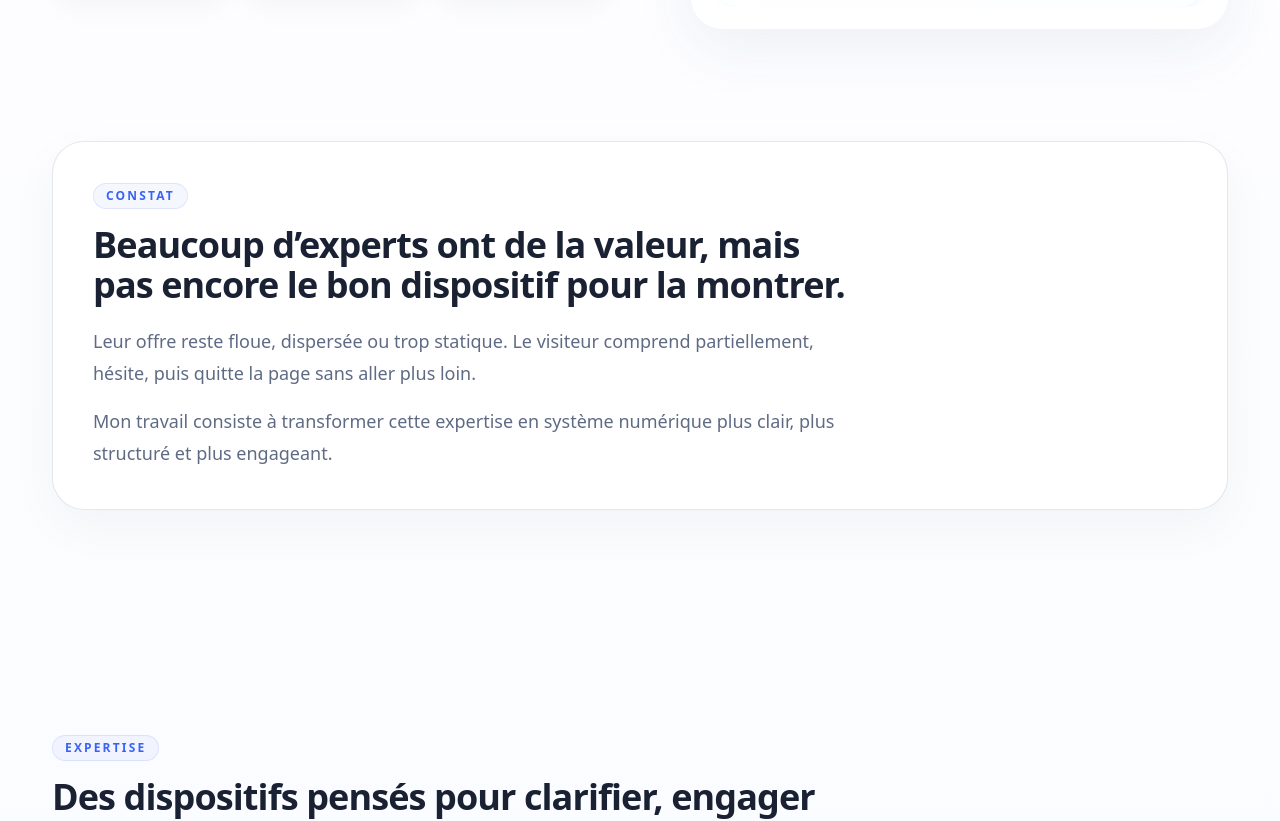
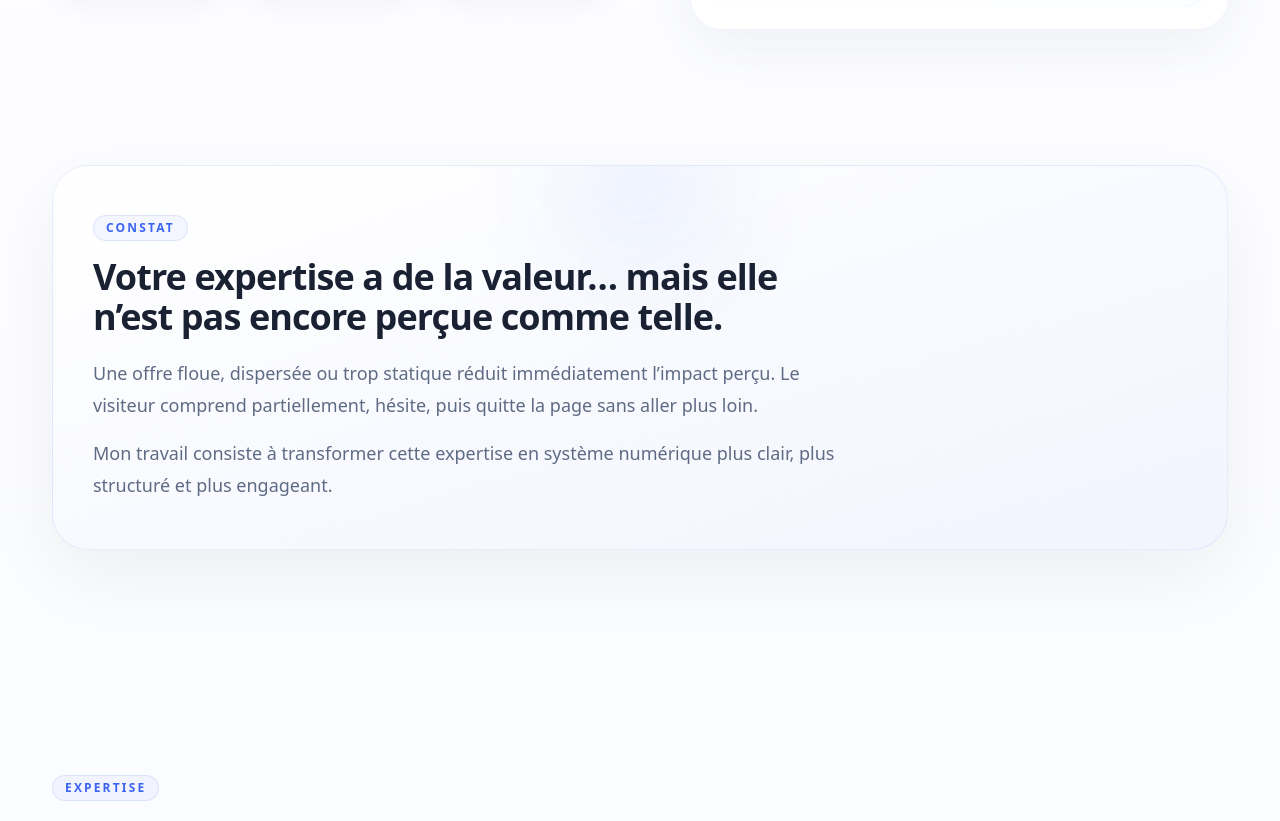
Before and after one commit to arnaudcrestey/portail-site-vitrine, a Next.js app: page / in a window 1280 px wide. Shown: the part 1041-1862 px from the top of the page. Built offline with nearby package versions, Linux system fonts and the light colour scheme.

Commit message:
Update page.tsx

```diff
--- a/app/page.tsx
+++ b/app/page.tsx
@@ -8,18 +8,20 @@ export default function HomePage() {
     <>
       <HomeHero />
 
-      <section className="section-spacing pt-0">
+      <section className="section-spacing pt-6">
   <div className="container-layout">
-          <div className="rounded-[32px] border border-line bg-white px-6 py-8 shadow-[0_16px_50px_rgba(15,23,42,0.04)] sm:px-8 sm:py-10 lg:px-10">
-            <div className="max-w-3xl">
+    <div className="relative overflow-hidden rounded-[36px] border border-primary/10 bg-gradient-to-br from-white to-primary/5 px-6 py-10 shadow-[0_25px_80px_rgba(15,23,42,0.06)] sm:px-8 sm:py-12 lg:px-10">
+      <div className="absolute -top-10 left-1/2 h-32 w-32 -translate-x-1/2 rounded-full bg-primary/20 blur-3xl opacity-70" />
+
+      <div className="relative max-w-3xl">
         <span className="section-eyebrow">Constat</span>
 
         <h2 className="mt-4 text-3xl font-semibold tracking-tight text-ink sm:text-4xl">
-                Beaucoup d’experts ont de la valeur, mais pas encore le bon dispositif pour la montrer.
+          Votre expertise a de la valeur… mais elle n’est pas encore perçue comme telle.
         </h2>
 
         <p className="mt-5 text-lg leading-8 text-slate">
-                Leur offre reste floue, dispersée ou trop statique. Le visiteur comprend partiellement, hésite, puis quitte la page sans aller plus loin.
+          Une offre floue, dispersée ou trop statique réduit immédiatement l’impact perçu. Le visiteur comprend partiellement, hésite, puis quitte la page sans aller plus loin.
         </p>
 
         <p className="mt-4 text-lg leading-8 text-slate">
```
Lines whose indentation alone changed are shown as unchanged.
